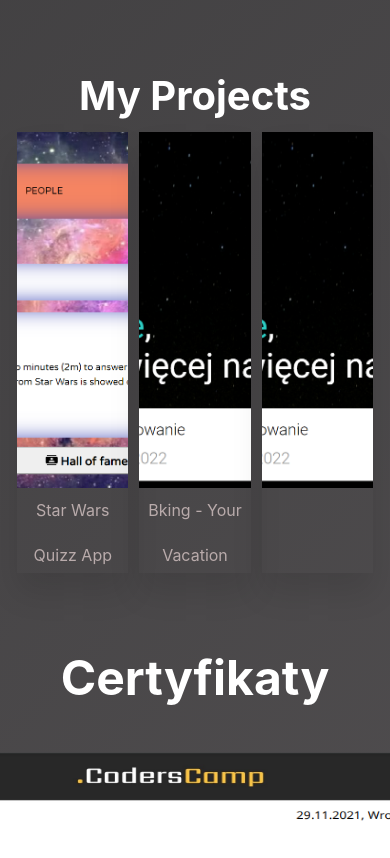
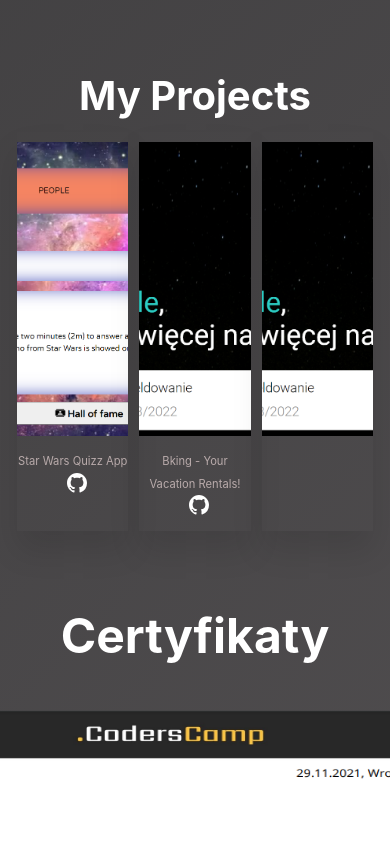
Before and after one commit to Arssin/Portfolio-Mateusz-Binieda, a React (Create React App) app: page / in a window 390 px wide. Shown: the part 3000-3858 px from the top of the page. Built offline with nearby package versions, Linux system fonts and the light colour scheme.

Commit message:
add icons, refactor code, responsivity

```diff
--- a/src/Components/HomeBody/MyProjects/MyProjects.js
+++ b/src/Components/HomeBody/MyProjects/MyProjects.js
@@ -1,6 +1,7 @@
 import styles from '../../HomeBody/MyProjects/MyProjects.module.scss';
 import starwars from '../../../images/raz.png';
 import bking from '../../../images/dwa.png';
+import { BsGithub } from 'react-icons/bs';
 
 export const MyProjects = () => {
   return (
@@ -9,14 +10,20 @@ export const MyProjects = () => {
       <div className={styles.boxDiv}>
         <div className={styles.box}>
           <a className={styles.link} href="https://sturdy-journey-761820ff.pages.github.io/">
-            <img className={styles.image} src={starwars} />
-            <span className={styles.span}> Star Wars Quizz App</span>
+            <img className={styles.image} src={starwars} />{' '}
+          </a>
+          <span className={styles.span}> Star Wars Quizz App</span>
+          <a href="https://github.com/CodersCamp2021/Michal-Team-Projekt-1">
+            <BsGithub className={styles.icons} />
           </a>
         </div>
         <div className={styles.box}>
           <a className={styles.link} href="https://michal-team-projekt-2.netlify.app">
             <img className={styles.image} src={bking} />
-            <span className={styles.span}> Bking - Your Vacation Rentals!</span>
+          </a>
+          <span className={styles.span}> Bking - Your Vacation Rentals!</span>
+          <a href="https://github.com/CodersCamp2021/michal-team-projekt-2">
+            <BsGithub className={styles.icons} />
           </a>
         </div>
         <div className={styles.box}>
--- a/src/Components/HomeBody/MyProjects/MyProjects.module.scss
+++ b/src/Components/HomeBody/MyProjects/MyProjects.module.scss
@@ -13,6 +13,7 @@
 
     .link {
       text-decoration: none;
+      line-height: 3;
     }
 
     .box {
@@ -22,9 +23,17 @@
       margin: 0 1.5%;
       box-shadow: 0 20px 30px rgba(0, 0, 0, 0.1);
       line-height: 0;
+      padding: 10px 0;
 
       &:hover {
         flex: 1 1 50%;
+      }
+
+      .span {
+        font-size: 1.2em;
+        text-align: center;
+        line-height: 3;
+        color: rgb(185, 171, 171);
       }
     }
 
@@ -39,23 +48,56 @@
         height: 100%;
       }
     }
-    .span {
-      text-overflow: ellipsis;
-      font-size: 2em;
-      text-align: center;
-      line-height: 2.8;
-      color: rgb(185, 171, 171);
+  }
+
+  .icons {
+    margin-left: 0.5rem;
+    fill: white;
+    width: 25px;
+    height: 25px;
+    &:hover {
+      fill: rgb(114, 114, 182);
     }
   }
 }
 
-@media screen and (max-width: 768px) {
+@media screen and (max-width: 1024px) {
   .container {
     .boxDiv {
-      height: 55vh;
-      .span {
-        font-size: 1em;
+      height: 60vh;
+
+      .box {
+        .span {
+          font-size: 1em;
+          line-height: 2;
+        }
       }
+    }
+    .icons {
+      width: 20px;
+      height: 20px;
     }
   }
 }
+
+@media screen and (max-width: 480px) {
+  .container {
+    .boxDiv {
+      height: 50vh;
+      .link {
+        line-height: 2.5;
+      }
+
+      .box {
+        .span {
+          font-size: 0.7em;
+          line-height: 2;
+        }
+      }
+    }
+    .icons {
+      width: 20px;
+      height: 20px;
+    }
+  }
+}
```
